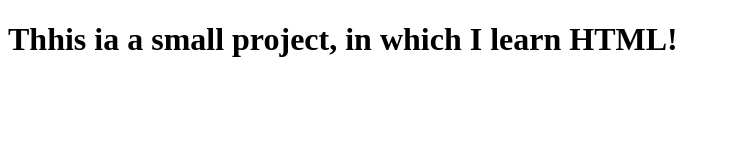
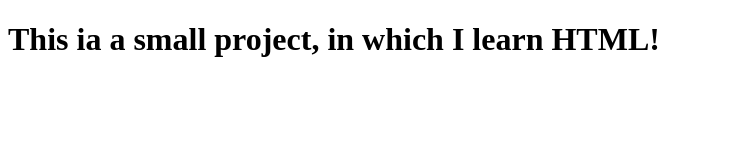
Before and after one commit to rsnarata/Projects, a plain HTML site: page index.html in a window 1280 px wide. Shown: the whole page, without its empty margins (0-730 px from the left). Drawn offline with Linux system fonts and the light colour scheme.

Commit message:
Update index.html

```diff
--- a/index.html
+++ b/index.html
@@ -7,6 +7,6 @@
         <title>Document</title>
     </head>
     <body>
-        <h1> Thhis ia a small project, in which I learn HTML!</h1>
+        <h1> This ia a small project, in which I learn HTML!</h1>
     </body>
 </html>
```
